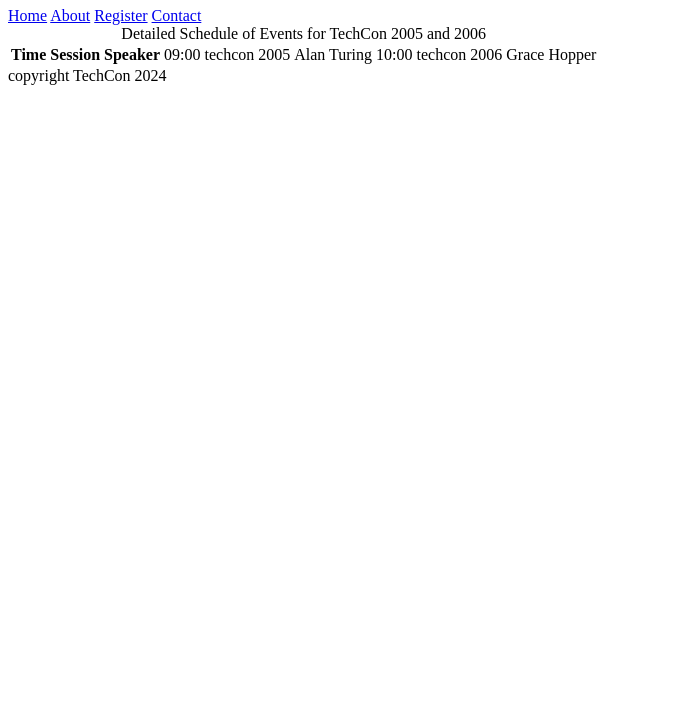
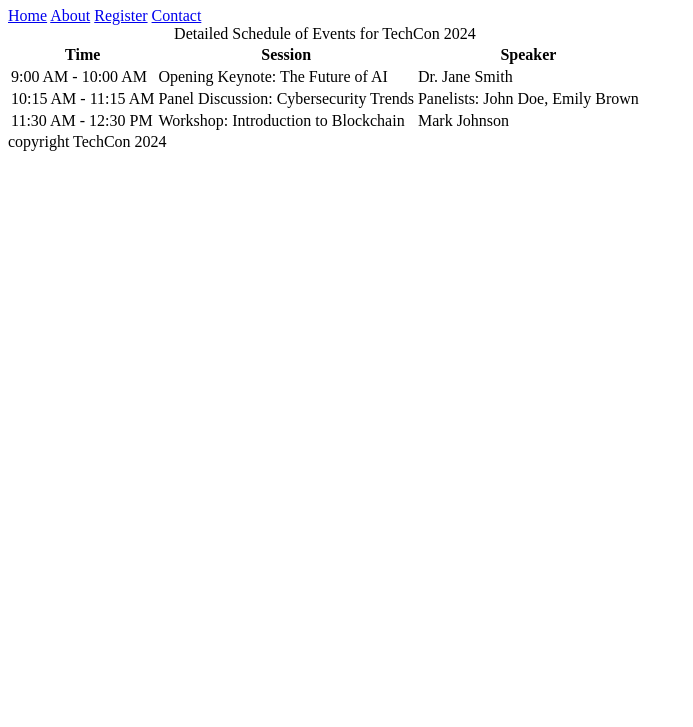
Before and after one commit to Rediet2023/TechCon_HTML, a plain HTML site: page techcon_website/schedule.html in a window 1280 px wide. Shown: the part 73-800 px from the top of the page, without its empty margins (0-693 px from the left). Drawn offline with Linux system fonts and the light colour scheme.

Commit message:
updated scedule file

```diff
--- a/techcon_website/schedule.html
+++ b/techcon_website/schedule.html
@@ -17,16 +17,31 @@
   </header>
   <main>
     <table>
-          <th scope="col">Time</th>
-          <th scope="col">Session</th>
-          <th scope="col">Speaker</th>
-          <td>09:00</td>
-          <td>techcon 2005</td>
-          <td>Alan Turing</td>
-          <td>10:00</td>
-          <td>techcon 2006</td>
-          <td>Grace Hopper</td>
-      <caption>Detailed Schedule of Events for TechCon 2005 and 2006</caption>
+      <caption>Detailed Schedule of Events for TechCon 2024</caption>
+      <thead>
+          <tr>
+              <th scope="col">Time</th>
+              <th scope="col">Session</th>
+              <th scope="col">Speaker</th>
+          </tr>
+      </thead>
+      <tbody>
+          <tr>
+              <td>9:00 AM - 10:00 AM</td>
+              <td>Opening Keynote: The Future of AI</td>
+              <td>Dr. Jane Smith</td>
+          </tr>
+          <tr>
+              <td>10:15 AM - 11:15 AM</td>
+              <td>Panel Discussion: Cybersecurity Trends</td>
+              <td>Panelists: John Doe, Emily Brown</td>
+          </tr>
+          <tr>
+              <td>11:30 AM - 12:30 PM</td>
+              <td>Workshop: Introduction to Blockchain</td>
+              <td>Mark Johnson</td>
+          </tr>
+      </tbody>
     </table>
   </main>
   <footer>copyright TechCon 2024</footer>
```
